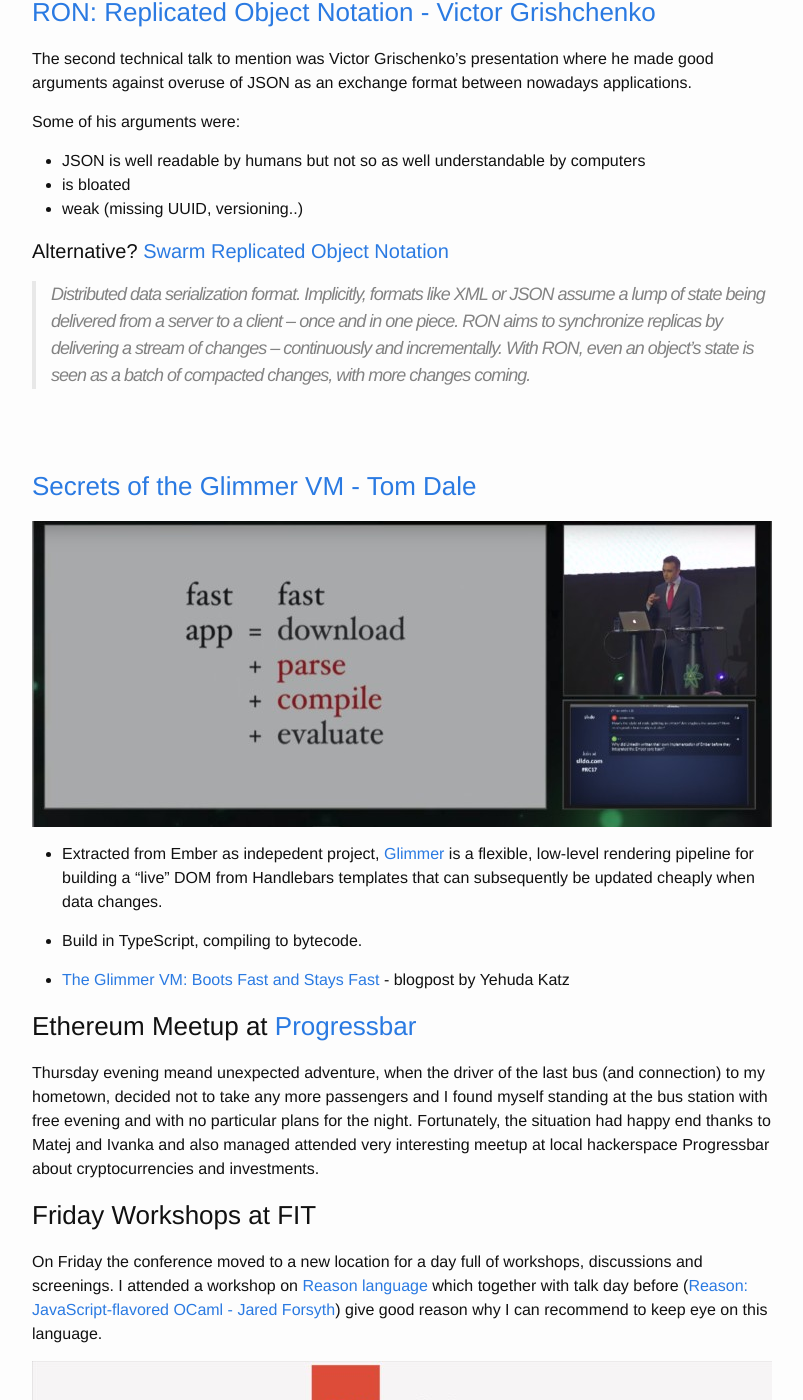
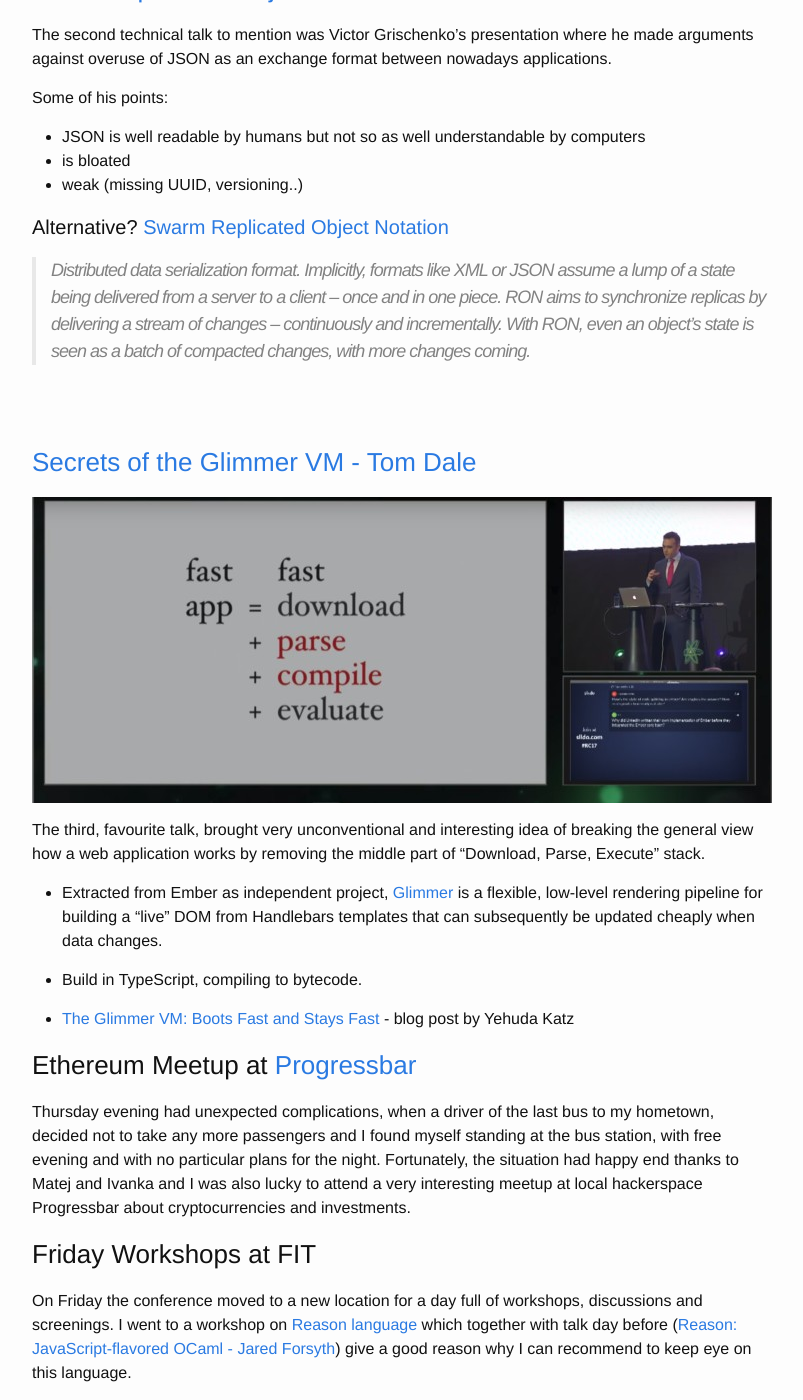
Before and after one commit to keram/notes, a Jekyll site: the page built from _posts/2017-10-25-reactiveconf-2017-highlights.markdown, in a window 1280 px wide and 1400 px high, scrolled down 2189 px. Shown: the whole window, without its empty margins (238-1041 px from the left). Built offline with Jekyll 4.4.1, drawn with Linux system fonts in a browser that asks for light colours; some of the changed text lies outside the part shown.

Commit message:
Update grammar and style

```diff
--- a/_posts/2017-10-25-reactiveconf-2017-highlights.markdown
+++ b/_posts/2017-10-25-reactiveconf-2017-highlights.markdown
@@ -24,7 +24,7 @@
 
 ### [David Nolen: Out of the Tarpit, Revisited](https://www.youtube.com/watch?v=7y1phdZkLw4)
 
-Wednesday morning, first speaker on stage [David Nolen](https://twitter.com/swannodette) shared ideas from Ben Moseley and Peter Marks paper - Out of the Tar Pit (2006), advocated for a simplicity and shared examples of use of [Datomic database](http://www.datomic.com/).
+Wednesday morning, the first speaker on stage [David Nolen](https://twitter.com/swannodette) shared ideas from Ben Moseley and Peter Marks paper - Out of the Tar Pit (2006), advocated for a simplicity and shared examples of the use of [Datomic database](http://www.datomic.com/).
 
 > When considered next to testing and reasoning, simplicity
 is more important than either. Given a stark choice between investment
@@ -42,9 +42,9 @@
 
 ### [RON: Replicated Object Notation - Victor Grishchenko](https://www.youtube.com/watch?v=0Xx9kkTMi10)
 
-The second technical talk to mention was Victor Grischenko's presentation where he made good arguments against overuse of JSON as an exchange format between nowadays applications.
+The second technical talk to mention was Victor Grischenko's presentation where he made arguments against overuse of JSON as an exchange format between nowadays applications.
 
-Some of his arguments were:
+Some of his points:
 
 - JSON is well readable by humans but not so as well understandable by computers
 - is bloated
@@ -53,7 +53,7 @@
 #### Alternative? [Swarm Replicated Object Notation](https://github.com/gritzko/swarm-ron)
 
 > Distributed data serialization format.
-Implicitly, formats like XML or JSON assume a lump of state being delivered from a server to a client -- once and in one piece.
+Implicitly, formats like XML or JSON assume a lump of a state being delivered from a server to a client -- once and in one piece.
 RON aims to synchronize replicas by delivering a stream of changes -- continuously and incrementally.
 With RON, even an object's state is seen as a batch of compacted changes, with more changes coming.
 >
@@ -65,22 +65,24 @@
 ### [Secrets of the Glimmer VM - Tom Dale](https://www.youtube.com/watch?v=nXCSloXZ-wc)
 [![Glimmer](/notes/images/2017-10-25-reactiveconf-2017-highlights/preview/glimmer.jpg)](/notes/images/2017-10-25-reactiveconf-2017-highlights/glimmer.jpg)
 
-- Extracted from Ember as indepedent project, [Glimmer](https://glimmerjs.com/
+The third, favourite talk, brought very unconventional and interesting idea of breaking the general view how a web application works by removing the middle part of "Download, Parse, Execute" stack.
+
+- Extracted from Ember as independent project, [Glimmer](https://glimmerjs.com/
 ) is a flexible, low-level rendering pipeline for building a "live" DOM from Handlebars templates that can subsequently be updated cheaply when data changes.
 
 - Build in TypeScript, compiling to bytecode.
 
-- [The Glimmer VM: Boots Fast and Stays Fast](http://yehudakatz.com/2017/04/05/the-glimmer-vm-boots-fast-and-stays-fast/) - blogpost by Yehuda Katz
+- [The Glimmer VM: Boots Fast and Stays Fast](http://yehudakatz.com/2017/04/05/the-glimmer-vm-boots-fast-and-stays-fast/) - blog post by Yehuda Katz
 
 
 ### Ethereum Meetup at [Progressbar](https://www.progressbar.sk)
 
-Thursday evening meand unexpected adventure, when the driver of the last bus (and connection) to my hometown, decided not to take any more passengers and I found myself standing at the bus station with free evening and with no particular plans for the night. Fortunately, the situation had happy end thanks to Matej and Ivanka and also managed attended very interesting meetup at local hackerspace Progressbar about cryptocurrencies and investments.
+Thursday evening had unexpected complications, when a driver of the last bus to my hometown, decided not to take any more passengers and I found myself standing at the bus station, with free evening and with no particular plans for the night. Fortunately, the situation had happy end thanks to Matej and Ivanka and I was also lucky to attend a very interesting meetup at local hackerspace Progressbar about cryptocurrencies and investments.
 
 ### Friday Workshops at FIT
 
 On Friday the conference moved to a new location for a day full of workshops, discussions and screenings.
-I attended a workshop on [Reason language](https://reasonml.github.io/) which together with talk day before ([Reason: JavaScript-flavored OCaml - Jared Forsyth](https://www.youtube.com/watch?v=lN78ystnVw4)) give good reason why I can recommend to keep eye on this language.
+I went to a workshop on [Reason language](https://reasonml.github.io/) which together with talk day before ([Reason: JavaScript-flavored OCaml - Jared Forsyth](https://www.youtube.com/watch?v=lN78ystnVw4)) give a good reason why I can recommend to keep eye on this language.
 
 [![Reason](/notes/images/2017-10-25-reactiveconf-2017-highlights/preview/reason.jpg)](/notes/images/2017-10-25-reactiveconf-2017-highlights/reason.jpg)
 
@@ -127,7 +129,7 @@
 To solve the puzzle, I asked for wine and glass of tap water with it which I got without a problem. :D
 
 With drink with my hand, I met and chat with some familiar faces from the conference and workshop.
-The last funny moment of the conference happens when after chatting with pair Rebecca and Sean from Manchester about the life and work as we all came from the UK. Later that night we found that their conference ticket number was 20 and 21. Mine was 22 which can be considered as proof that nothing happens as a coincidence! :D
+One of the last funny moments of the conference was meeting with Rebecca and Sean from Manchester. We talk bit and later that night we found that their conference ticket number was 20 and 21. Mine was 22 which can be considered as proof that nothing happens as a coincidence! :D
 
 
 **That was my ReactiveConf 2017 and I would like to thank organisers, speakers who came, friends and family who made the time spent in Slovakia special and great.**
```
Also changed, not shown: other parts of _posts/2017-10-25-reactiveconf-2017-highlights.markdown (+6 -6 lines).
